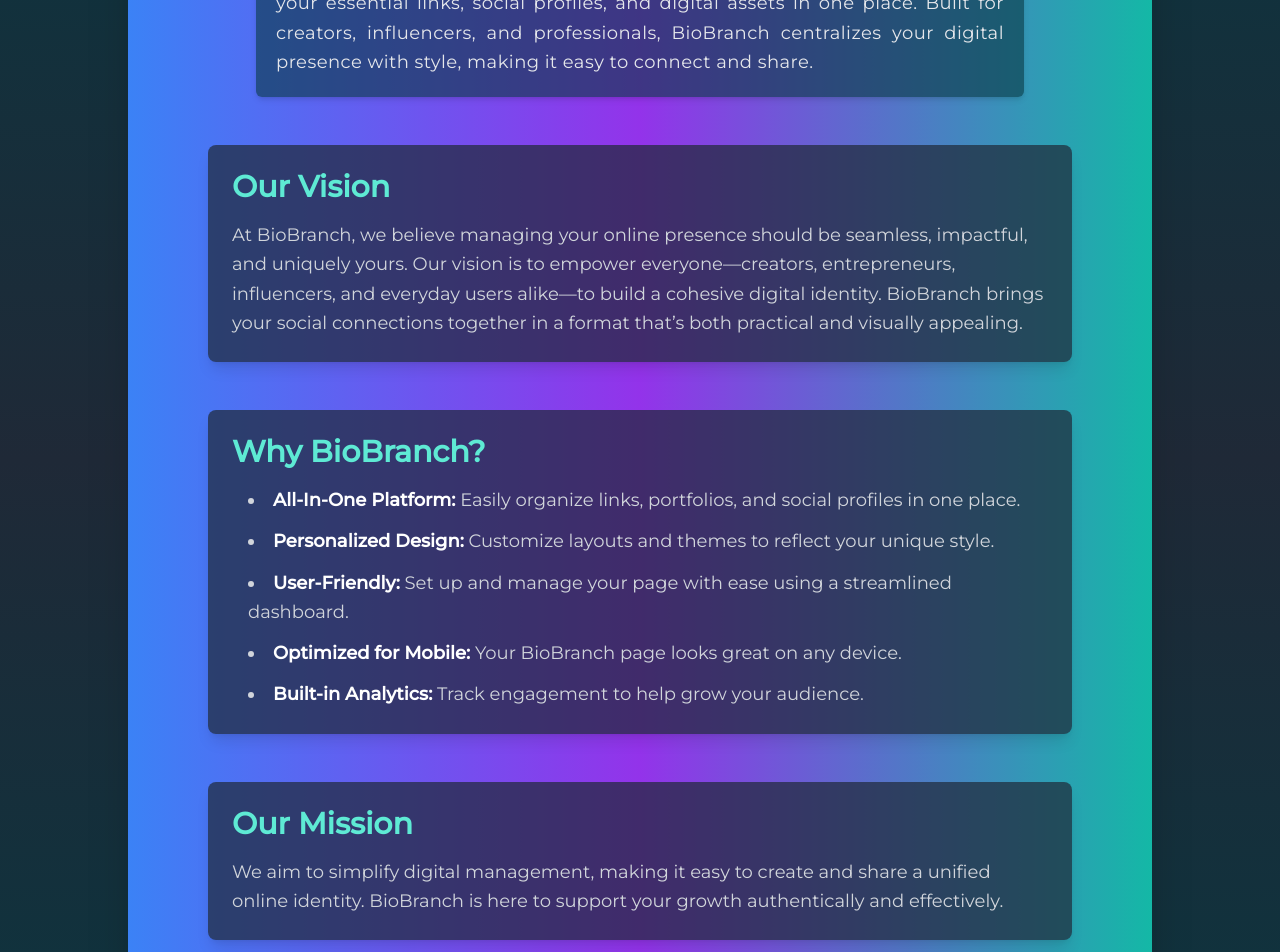
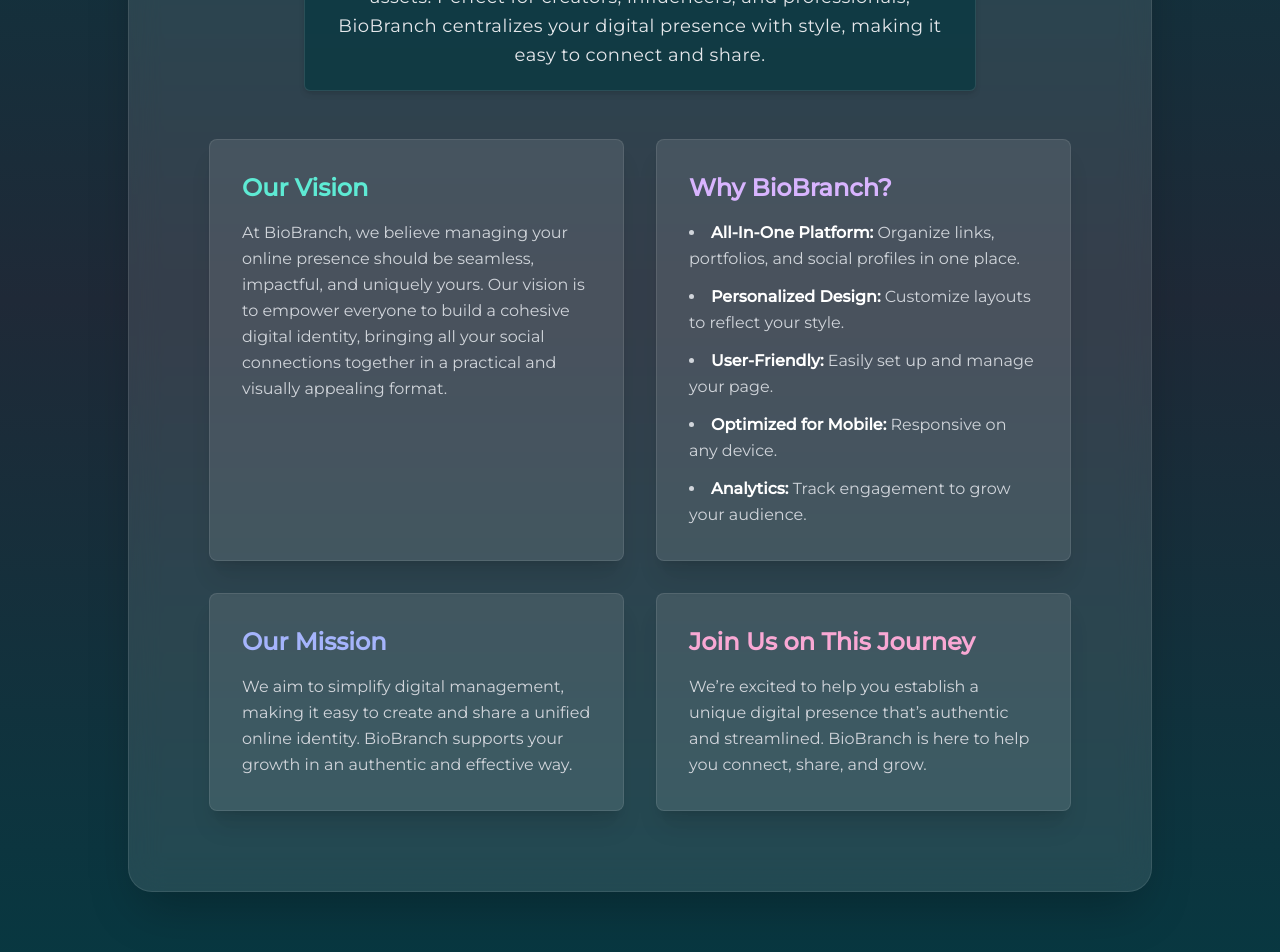
Before and after one commit to subhadipbhowmik/bio-branch, a Next.js app in the folder site/: page /about in a window 1280 px wide. Shown: the part 420-1372 px from the top of the page. Built offline with nearby package versions, Linux system fonts and the light colour scheme.

Commit message:
enhanced styling

```diff
--- a/site/pages/about.js
+++ b/site/pages/about.js
@@ -5,45 +5,45 @@
     <Head>
       <title>About Us - BioBranch</title>
     </Head>
-    <section className="container mx-auto py-20 px-8 md:px-16 lg:px-32 bg-gradient-to-b from-gray-900 via-gray-800 to-gray-900 text-gray-100 min-h-screen">
-      <div className="bg-gradient-to-r from-blue-500 via-purple-600 to-teal-500 rounded-3xl shadow-2xl p-10 md:p-16 lg:p-20 space-y-12 transform hover:scale-105 transition-transform duration-500 ease-in-out">
-        <h1 className="text-5xl font-extrabold text-center text-white mb-12 animate-fadeIn tracking-wide leading-tight drop-shadow-lg">
-          Welcome to BioBranch – Your All-in-One Digital Hub
+    <section className="container mx-auto py-24 px-8 md:px-16 lg:px-32 bg-gradient-to-b from-gray-900 via-gray-800 to-gray-900 text-gray-100 min-h-screen flex flex-col items-center">
+      <div className="relative max-w-6xl w-full bg-white/10 backdrop-blur-lg rounded-3xl shadow-2xl p-10 md:p-16 lg:p-20 space-y-12 transform transition-transform hover:scale-[1.02] duration-500 ease-in-out border border-gray-100/10">
+        <h1 className="text-5xl font-extrabold text-center text-white mb-8 animate-fadeIn tracking-wide leading-snug shadow-lg">
+          Welcome to <span className="text-teal-400">BioBranch</span>
         </h1>
 
-        <p className="text-lg text-justify max-w-3xl mx-auto mb-10 text-gray-200 leading-relaxed tracking-wide shadow-md p-5 rounded-md bg-gray-900/60">
-          BioBranch is a customizable platform that lets you manage and showcase all your essential links, social profiles, and digital assets in one place. Built for creators, influencers, and professionals, BioBranch centralizes your digital presence with style, making it easy to connect and share.
+        <p className="text-lg max-w-2xl mx-auto text-center text-gray-200 leading-relaxed tracking-wide shadow-md p-5 rounded-md bg-gray-900/70 border border-white/10">
+          BioBranch is your customizable hub for managing and showcasing all your essential links, social profiles, and digital assets. Perfect for creators, influencers, and professionals, BioBranch centralizes your digital presence with style, making it easy to connect and share.
         </p>
 
-        <div className="max-w-4xl mx-auto space-y-12">
-          <div className="bg-gray-800/70 p-6 rounded-lg shadow-lg transform hover:scale-105 transition duration-300 ease-in-out">
-            <h2 className="text-3xl font-semibold text-teal-300 mb-4">Our Vision</h2>
-            <p className="text-lg text-gray-300 leading-relaxed">
-              At BioBranch, we believe managing your online presence should be seamless, impactful, and uniquely yours. Our vision is to empower everyone—creators, entrepreneurs, influencers, and everyday users alike—to build a cohesive digital identity. BioBranch brings your social connections together in a format that’s both practical and visually appealing.
+        <div className="grid grid-cols-1 md:grid-cols-2 gap-8">
+          <div className="p-8 rounded-lg shadow-xl bg-white/10 border border-gray-100/10 transform hover:scale-105 transition-transform duration-300 ease-out hover:bg-gradient-to-br from-teal-500 via-purple-500 to-indigo-500">
+            <h2 className="text-2xl font-semibold text-teal-300 mb-4">Our Vision</h2>
+            <p className="text-md text-gray-300 leading-relaxed">
+              At BioBranch, we believe managing your online presence should be seamless, impactful, and uniquely yours. Our vision is to empower everyone to build a cohesive digital identity, bringing all your social connections together in a practical and visually appealing format.
             </p>
           </div>
 
-          <div className="bg-gray-800/70 p-6 rounded-lg shadow-lg transform hover:scale-105 transition duration-300 ease-in-out">
-            <h2 className="text-3xl font-semibold text-teal-300 mb-4">Why BioBranch?</h2>
-            <ul className="text-lg text-gray-300 leading-relaxed list-disc list-inside space-y-3 ml-4">
-              <li><strong className="text-white">All-In-One Platform:</strong> Easily organize links, portfolios, and social profiles in one place.</li>
-              <li><strong className="text-white">Personalized Design:</strong> Customize layouts and themes to reflect your unique style.</li>
-              <li><strong className="text-white">User-Friendly:</strong> Set up and manage your page with ease using a streamlined dashboard.</li>
-              <li><strong className="text-white">Optimized for Mobile:</strong> Your BioBranch page looks great on any device.</li>
-              <li><strong className="text-white">Built-in Analytics:</strong> Track engagement to help grow your audience.</li>
+          <div className="p-8 rounded-lg shadow-xl bg-white/10 border border-gray-100/10 transform hover:scale-105 transition-transform duration-300 ease-out hover:bg-gradient-to-br from-purple-500 via-pink-500 to-red-500">
+            <h2 className="text-2xl font-semibold text-purple-300 mb-4">Why BioBranch?</h2>
+            <ul className="text-md text-gray-300 leading-relaxed list-disc list-inside space-y-3">
+              <li><span className="text-white font-semibold">All-In-One Platform:</span> Organize links, portfolios, and social profiles in one place.</li>
+              <li><span className="text-white font-semibold">Personalized Design:</span> Customize layouts to reflect your style.</li>
+              <li><span className="text-white font-semibold">User-Friendly:</span> Easily set up and manage your page.</li>
+              <li><span className="text-white font-semibold">Optimized for Mobile:</span> Responsive on any device.</li>
+              <li><span className="text-white font-semibold">Analytics:</span> Track engagement to grow your audience.</li>
             </ul>
           </div>
 
-          <div className="bg-gray-800/70 p-6 rounded-lg shadow-lg transform hover:scale-105 transition duration-300 ease-in-out">
-            <h2 className="text-3xl font-semibold text-teal-300 mb-4">Our Mission</h2>
-            <p className="text-lg text-gray-300 leading-relaxed">
-              We aim to simplify digital management, making it easy to create and share a unified online identity. BioBranch is here to support your growth authentically and effectively.
+          <div className="p-8 rounded-lg shadow-xl bg-white/10 border border-gray-100/10 transform hover:scale-105 transition-transform duration-300 ease-out hover:bg-gradient-to-br from-indigo-500 via-green-500 to-teal-500">
+            <h2 className="text-2xl font-semibold text-indigo-300 mb-4">Our Mission</h2>
+            <p className="text-md text-gray-300 leading-relaxed">
+              We aim to simplify digital management, making it easy to create and share a unified online identity. BioBranch supports your growth in an authentic and effective way.
             </p>
           </div>
 
-          <div className="bg-gray-800/70 p-6 rounded-lg shadow-lg transform hover:scale-105 transition duration-300 ease-in-out">
-            <h2 className="text-3xl font-semibold text-teal-300 mb-4">Join Us on This Journey</h2>
-            <p className="text-lg text-gray-300 leading-relaxed">
+          <div className="p-8 rounded-lg shadow-xl bg-white/10 border border-gray-100/10 transform hover:scale-105 transition-transform duration-300 ease-out hover:bg-gradient-to-br from-pink-500 via-orange-500 to-yellow-500">
+            <h2 className="text-2xl font-semibold text-pink-300 mb-4">Join Us on This Journey</h2>
+            <p className="text-md text-gray-300 leading-relaxed">
               We’re excited to help you establish a unique digital presence that’s authentic and streamlined. BioBranch is here to help you connect, share, and grow.
             </p>
           </div>
```
